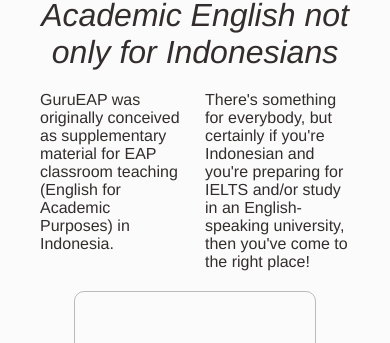
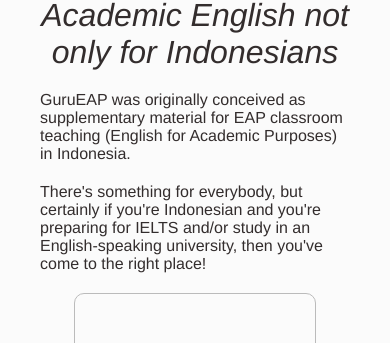
Before and after one commit to boltonsteve/gurueap, a SvelteKit app: page / in a window 390 px wide. Shown: the part 158-501 px from the top of the page. Built offline with nearby package versions, Linux system fonts and the light colour scheme; some icons are missing.

Commit message:
landing #

```diff
--- a/src/routes/+page.svelte
+++ b/src/routes/+page.svelte
@@ -58,12 +58,6 @@
 
 
 <style>
-
-    /* @media(max-width:780px) { */
-    /*     #landing_grid { */
-    /*         grid-template-columns: 1fr; */
-    /*     } */
-    /* } */
 
     #title {
         font-size:3rem;
@@ -131,6 +125,13 @@
         text-decoration:none;
     }
 
+    @media(max-width:650px) {
+        #div_middle {
+            display: grid;
+            grid-template-columns: 1fr;
+        }
+    }
+
     /* * { */
     /*     border: 1px solid green; */
     /* } */
```
